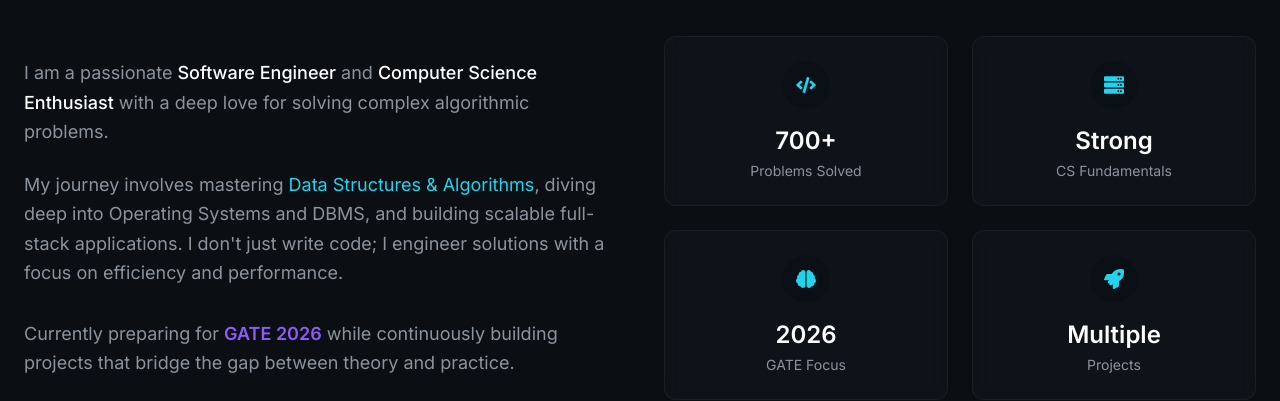
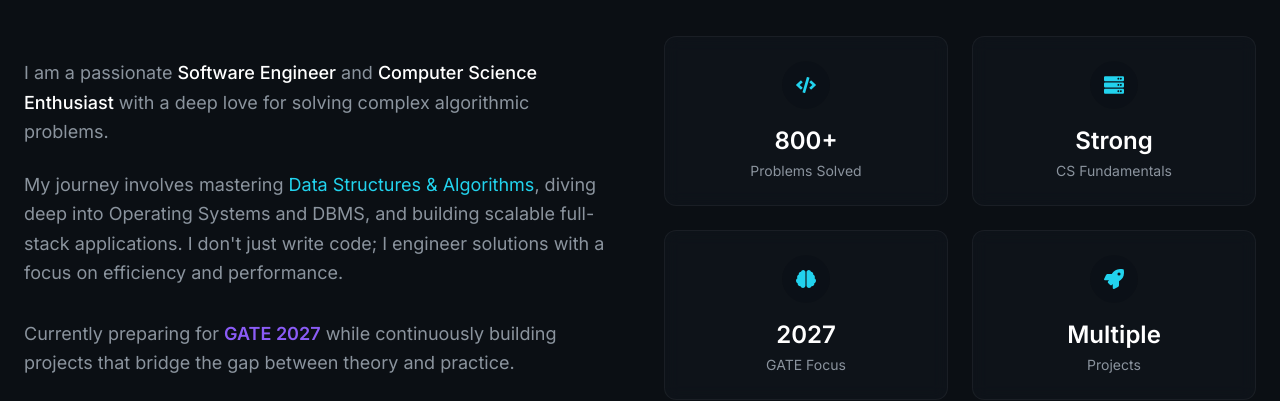
Before and after one commit to 01mayankk/mayank-portfolio, a React (Vite) app: page / in a window 1280 px wide. Shown: the part 980-1381 px from the top of the page. Built offline with nearby package versions, Linux system fonts and the light colour scheme.

Commit message:
Update stats values and GATE focus year

```diff
--- a/src/components/About.jsx
+++ b/src/components/About.jsx
@@ -4,9 +4,9 @@ import SectionTitle from './ui/SectionTitle';
 
 const About = () => {
     const stats = [
-        { label: "Problems Solved", value: "700+", icon: FaCode },
+        { label: "Problems Solved", value: "800+", icon: FaCode },
         { label: "CS Fundamentals", value: "Strong", icon: FaServer },
-        { label: "GATE Focus", value: "2026", icon: FaBrain },
+        { label: "GATE Focus", value: "2027", icon: FaBrain },
         { label: "Projects", value: "Multiple", icon: FaRocket },
     ];
 
@@ -30,7 +30,7 @@ const About = () => {
                         </p>
 
                         <p className="text-lg text-text-muted leading-relaxed">
-                            Currently preparing for <span className="text-accent-violet font-semibold">GATE 2026</span> while continuously building projects that bridge the gap between theory and practice.
+                            Currently preparing for <span className="text-accent-violet font-semibold">GATE 2027</span> while continuously building projects that bridge the gap between theory and practice.
                         </p>
                     </motion.div>
 
```
